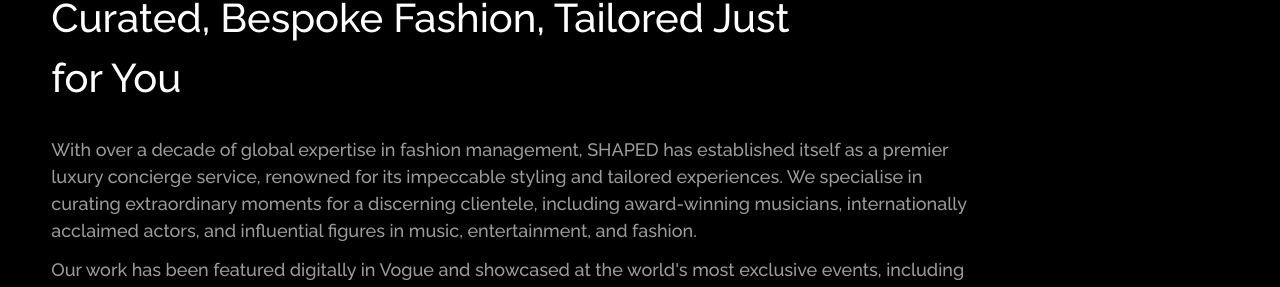
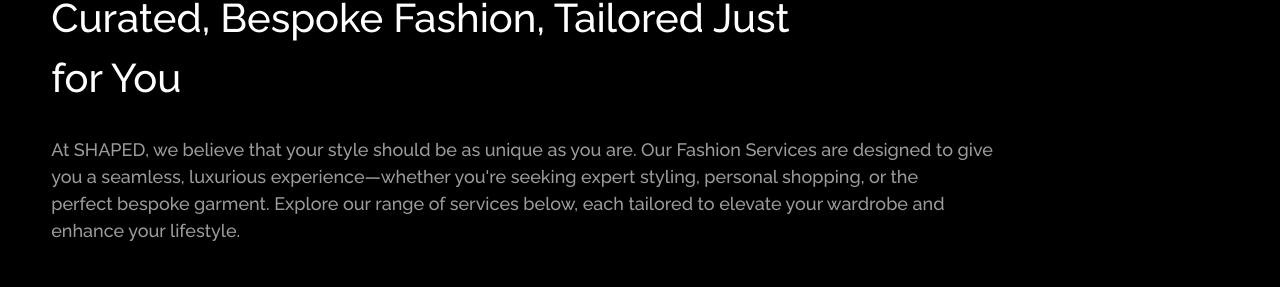
Before and after one commit to kizzy-shaped/shaped, a Next.js app: page /fashion in a window 1280 px wide. Shown: the part 884-1171 px from the top of the page. Built offline with nearby package versions, Linux system fonts and the light colour scheme.

Commit message:
fix: update About section with new description for Fashion Services

```diff
--- a/app/fashion/page.tsx
+++ b/app/fashion/page.tsx
@@ -84,6 +84,9 @@ function AboutDesc() {
 
         <div className="w-full flex flex-col gap-3 wmin_lg:gap-3">
         <div className="wmin_lg:w-[80%] wmax_lg:w-full wmin_lg:text-[18px] wmax_lg:text-[14px] font-medium text-[#9c9c9c]">
+        At SHAPED, we believe that your style should be as unique as you are. Our Fashion Services are designed to give you a seamless, luxurious experience—whether you're seeking expert styling, personal shopping, or the perfect bespoke garment. Explore our range of services below, each tailored to elevate your wardrobe and enhance your lifestyle.
+        </div>
+        {/* <div className="wmin_lg:w-[80%] wmax_lg:w-full wmin_lg:text-[18px] wmax_lg:text-[14px] font-medium text-[#9c9c9c]">
         With over a decade of global expertise in fashion management, SHAPED has established itself as a premier luxury concierge service, renowned for its impeccable styling and tailored experiences.
         We specialise in curating extraordinary moments for a discerning clientele, including award-winning musicians, internationally acclaimed actors, and influential figures in music, entertainment, and fashion.
         </div>
@@ -93,7 +96,7 @@ function AboutDesc() {
         </div>
         <div className="wmin_lg:w-[80%] wmax_lg:w-full wmin_lg:text-[18px] wmax_lg:text-[14px] font-medium text-[#9c9c9c]">
         SHAPED has built a reputation for discreet elegance, offering tailored luxury with unrivalled service, curating one-of-a-kind moments that define an elevated lifestyle.
-        </div>
+        </div> */}
         </div>
       </Container>
     </div>
```
